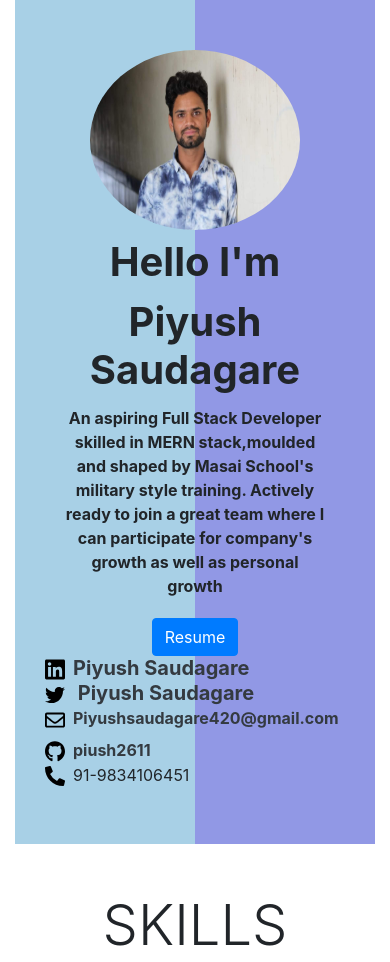
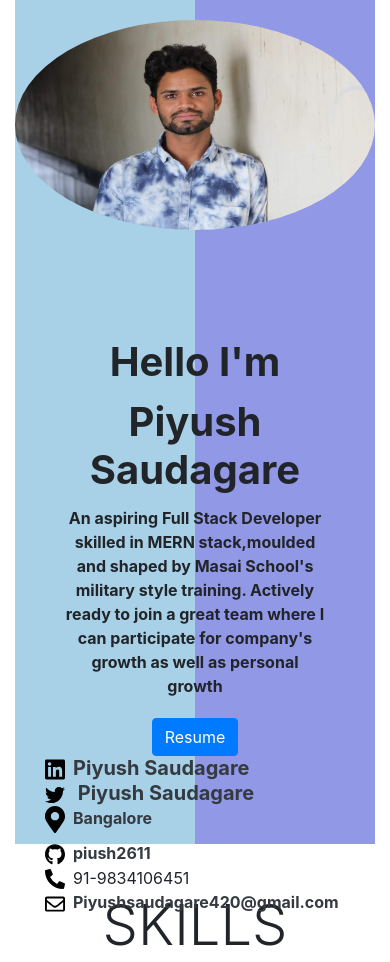
Before and after one commit to piush2611/Hire-Piyush-Saudagare, a plain HTML site: page index.html in a window 390 px wide. Shown: the top 962 px of the page. Drawn offline with nearby package versions, Linux system fonts and the light colour scheme; files whose address does not match are found by name.

Commit message:
PORTFOLIO

```diff
--- a/index.html
+++ b/index.html
@@ -27,7 +27,7 @@
                 participate for company's growth as well as personal growth
             </div>
             <div class="text-center  "><button class="btn  btn btn-primary">Resume</button></div>
-            <div class="container">
+            <div class="container pb-5">
                 <div class="row justify-content-around mx-auto">
                     <div class="col-12 col-md-4"><a target="_blank"
                             href="https://www.linkedin.com/in/piyush-saudagare-2a2ba116a/?originalSubdomain=in"
@@ -37,15 +37,18 @@
                             class="text-dark h5 font-weight-bold"><img src="./Images/twitter-brands.svg" alt=""
                                 class="mr-2"> Piyush Saudagare</a></div>
                     <div class="col-12 col-md-4"><a target="_blank" href="" class="text-dark font-weight-bold"><img
-                                src="./Images/envelope-regular.svg" alt="" class="mr-2">Piyushsaudagare420@gmail.com</a>
+                                src="./Images/map-marker-alt-solid.svg" alt="" class="mr-2">Bangalore</a>
                     </div>
                 </div>
-                <div class="row justify-content-around mx-auto mt-2">
+                <div class="row justify-content-around mx-auto mt-2 pb-5">
                     <div class="col-12 col-md-4"><a target="_blank" href="https://github.com/piush2611"
                             class="text-dark h6 font-weight-bold"><img src="./Images/github-brands.svg" alt=""
                                 class="mr-2">piush2611</a></div>
                     <div class="col-12 col-md-4"><a target="_blank" href="" class="text-dark h5 font-weight-bold"><img
                                 src="./Images/phone-alt-solid.svg" alt="" class="mr-2"></a>91-9834106451</div>
+                                <div class="col-12 col-md-4"><a target="_blank" href="" class="text-dark font-weight-bold"><img
+                                    src="./Images/envelope-regular.svg" alt="" class="mr-2">Piyushsaudagare420@gmail.com</a>
+                        </div>
                 </div>
             </div>
         </div>
@@ -115,7 +118,7 @@
                 <div class="col-12 col-md-6 col-lg-4 mb-2">
                     <img src="./Images/Screenshot_2020-02-24 React App(2).png" alt="" class="img-fluid">
                     <div class="p-5 text-center">
-                        <h2>A food-delivery project</h2>
+                        <h2>Food-delivery project</h2>
                         <h5>A food-delivery website for buying food online </h5>
                         <h5 class="logo">Technologies used
                                 <img src="https://cdn.svgporn.com/logos/react.svg" alt="">
@@ -137,7 +140,7 @@
                 <div class="col-12 col-md-6 col-lg-4 mb-2">
                     <img src="./Images//Screenshot_2020-02-24 React App(3).png" alt="" class="img-fluid">
                     <div class="p-5 text-center">
-                            <h2>A e-commerce project</h2>
+                            <h2>E-commerce project</h2>
                             <h5>A e-commerce website for buying mobiles and watches online </h5>
                             <h5 class="logo">Technologies used
                                     <img src="https://cdn.svgporn.com/logos/react.svg" alt="">
@@ -179,7 +182,7 @@
                 <div class="col-12 col-md-6 col-lg-4 mb-2">
                     <img src="./Images/Screenshot_2020-02-24 E-bikes.png" alt="" class="  img-fluid">
                     <div class="p-5 text-center">
-                            <h2>A e-bikes project</h2>
+                            <h2>E-bikes project</h2>
                             <h5>An online platform to buy e-bikes </h5>
                             <h5 class="logo">Technologies used
                                     <img src="https://cdn.svgporn.com/logos/css-3.svg" alt="">
@@ -218,8 +221,7 @@
                 </div>
         </div>
         <div class="githubStatics container my-2">
-                <div class="text-center display-4"> GITHUB COMMITS</div>
-                 <img src="./Images//githubcommits.png" alt="" class="img-fluid p-3">
+                 <img src="./Images//githubcommits.png" alt="" class="img-fluid">
         </div>
     </div>
 </body>
--- a/style.css
+++ b/style.css
@@ -50,7 +50,7 @@
         padding: 50px 0px 0px 0px;
     }
     .landingSection{
-        padding: 0 0 200px 0;
+        padding: 0 0 100px 0;
     }
 
     #profilePic {
@@ -68,3 +68,22 @@
         font-size: 16px;
     }
   }
+
+  @media only screen and (max-width: 1200px) {
+    #profilePicContainer {
+        padding: 20px 0px 100px 0px;
+    }
+
+    .landingSection{
+        padding: 0 0 100px 0;
+    }
+
+    #profilePic {
+        width: 360px;
+        height: 210px;
+        border-radius: 50%;
+        display: block;
+        margin-left: auto;
+        margin-right: auto;
+    }
+  }
```
Also changed, not shown: Images/map-marker-alt-solid.svg (added).
